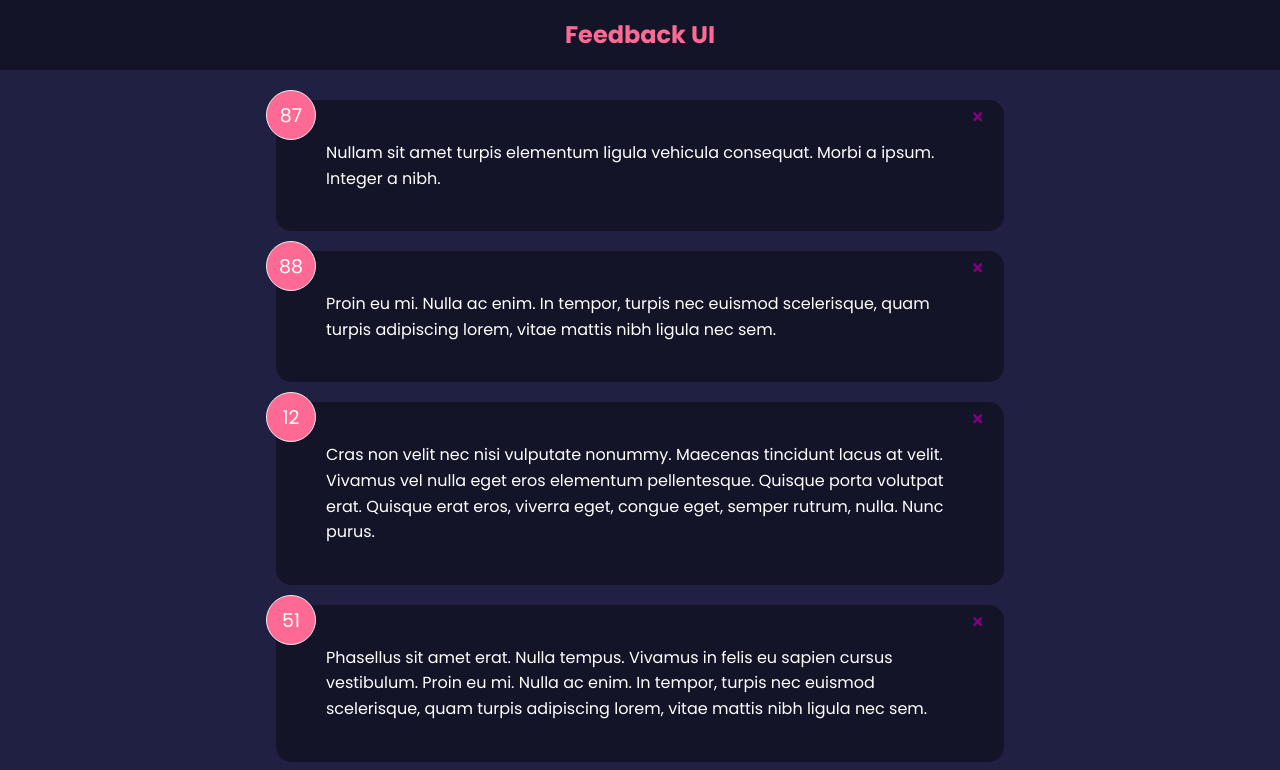
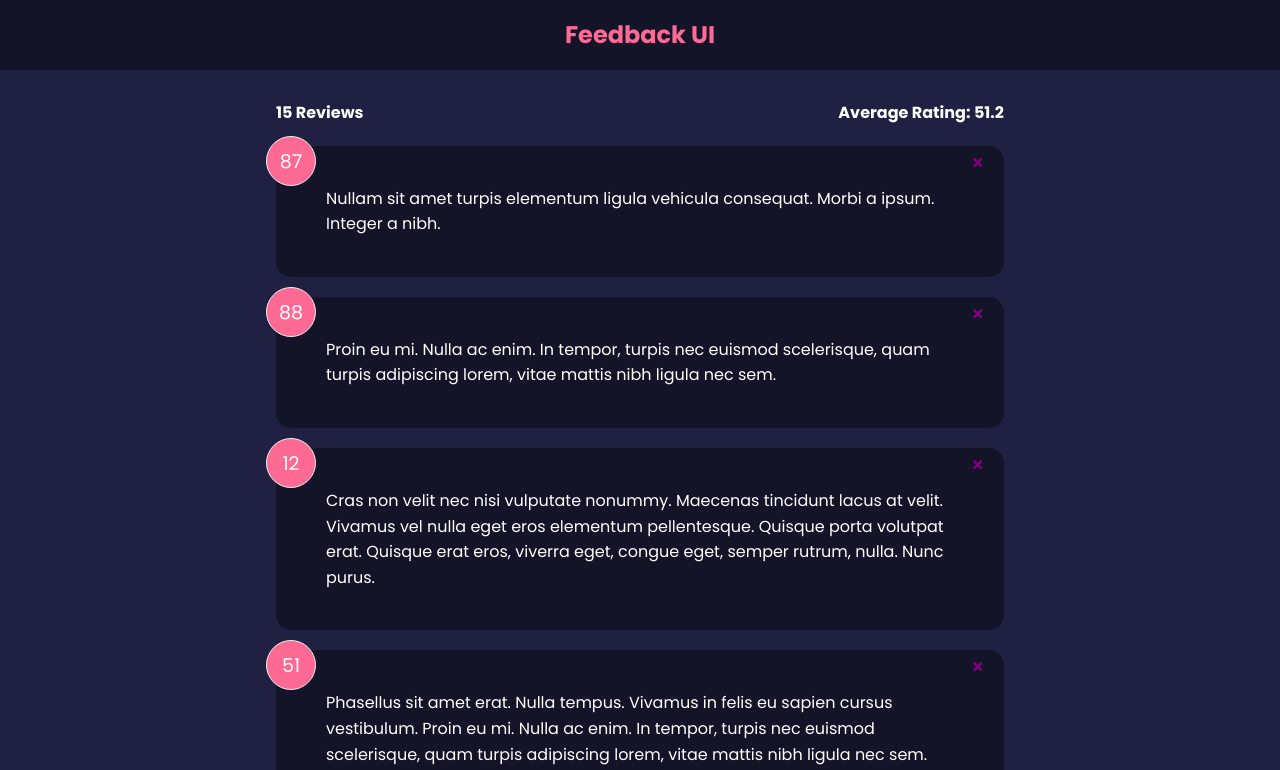
Before and after one commit to NemanjaJovic/feedback-app, a React (Create React App) app: page / in a window 1280 px wide. Shown: the top 770 px of the page. Built offline with nearby package versions, Linux system fonts and the light colour scheme.

Commit message:
Added sum of reviews and average rating calculator

```diff
--- a/src/App.js
+++ b/src/App.js
@@ -2,6 +2,7 @@ import React, { useState } from 'react'
 import Header from './components/Header'
 import FeedbackList from './components/FeedbackList'
 import FeedbackData from './data/FeedbackData'
+import FeedbackStats from './components/FeedbackStats'
 
 function App() {
   const [feedback, setFeedback] = useState(FeedbackData)
@@ -17,6 +18,7 @@ function App() {
     <>
       <Header />
       <div className='container'>
+        <FeedbackStats feedback={feedback} />
         <FeedbackList feedback={feedback} handleDelete={deleteFeedback} />
       </div>
     </>
--- /dev/null
+++ b/src/components/FeedbackStats.jsx
@@ -0,0 +1,25 @@
+import PropTypes from 'prop-types'
+
+function FeedbackStats({ feedback }) {
+  // Calculate average ratings
+  let average =
+    feedback.reduce((acc, cur) => {
+      return acc + cur.rating
+    }, 0) / feedback.length
+
+  // Make sure its 1 decimal but if 0 then remove decimal
+  average = average.toFixed(1).replace(/[.,]0$/, '')
+
+  return (
+    <div className='feedback-stats'>
+      <h4>{feedback.length} Reviews</h4>
+      <h4>Average Rating: {isNaN(average) ? 0 : average}</h4>
+    </div>
+  )
+}
+
+FeedbackStats.propTypes = {
+  feedback: PropTypes.array.isRequired,
+}
+
+export default FeedbackStats
```
